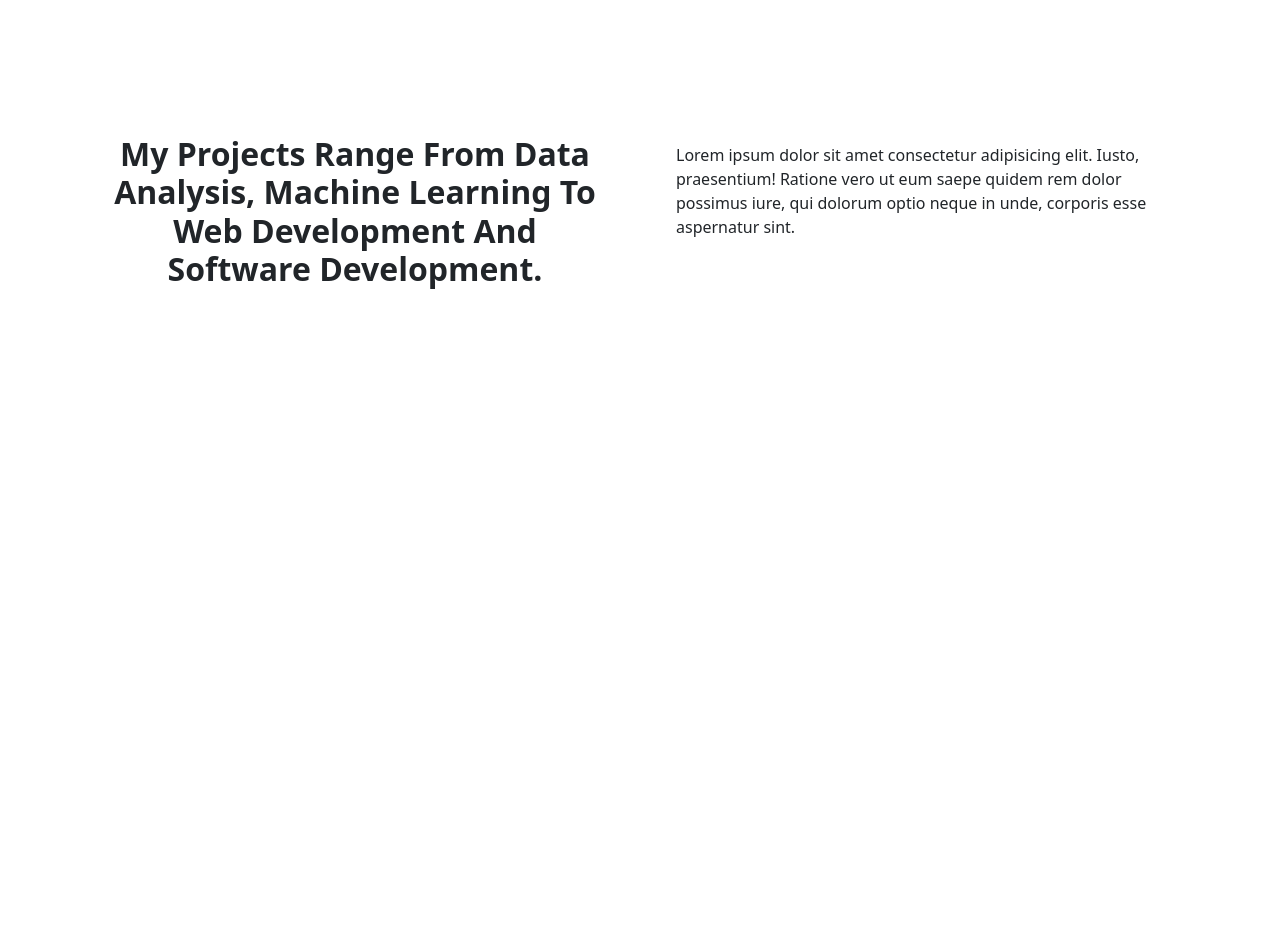
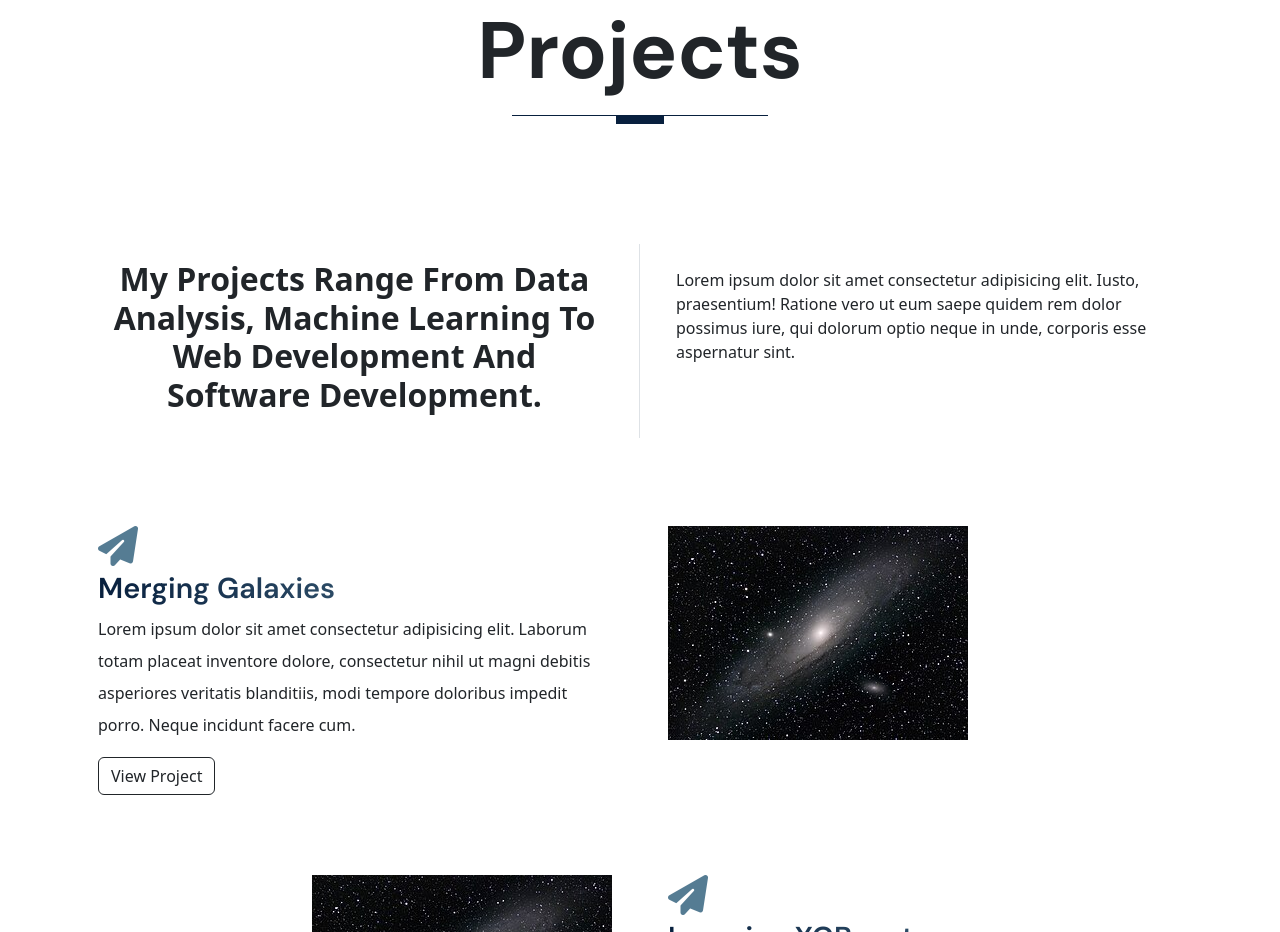
Before and after one commit to AbdilahiMJama/Personal-Website, a website: page index.html in a window 1280 px wide. Shown: the part 2742-3674 px from the top of the page. Before the commit the page ends 3078 px from the top, so only its background shows below. Drawn offline with nearby package versions, Linux system fonts and the light colour scheme.

Commit message:
Finished teh projects section outline

```diff
--- a/index.html
+++ b/index.html
@@ -153,7 +153,7 @@
     <section id ="projects" class="projects">
         <div class="container">
             <div class="row text-center">
-                <h1 class="display-2 fw-bold">Projects</h1>
+                <h1 class="display-3 fw-bold">Projects</h1>
                 <div class="heading-line mb-5"></div>
             </div>
         </div>
@@ -176,6 +176,42 @@
                     </div>
                 </div>
             </div>
+        <!--Start of the project content-->
+        <div class="container">
+            <!--Project 1-->
+            <div class="row">
+                <div class="col-lg-6 col-md-6 col-sm-12 col-xs-12 project mt-4">
+                    <div class="projects__content">
+                        <div class="icon d-b fas fa-paper-plane"></div>
+                        <h3 class="display-3--title mt-1">Merging Galaxies</h3>
+                        <p class="lh-lg">Lorem ipsum dolor sit amet consectetur adipisicing elit. Laborum totam placeat inventore dolore, consectetur nihil ut magni debitis asperiores veritatis blanditiis, modi tempore doloribus impedit porro. Neque incidunt facere cum.</p>
+                        <a href="#" class="btn btn-outline-dark">View Project</a>
+                    </div>
+
+                </div>
+                <div class="col-lg-6 col-md-6 col-sm-12 col-xs-12 project mt-4">
+                    <div class="projects__content">
+                        <img src="images/art/Andromeda galaxy.jpg" alt="image-illustration" class="img-fluid">
+                    </div>
+                </div>
+            </div>
+            <!--Project 2-->
+            <div class="row">
+                <div class="col-lg-6 col-md-6 col-sm-12 col-xs-12 project mt-4 text-end">
+                    <div class="projects__content">
+                        <img src="images/art/Andromeda galaxy.jpg" alt="image_illustration" class="img-fluid">
+                    </div>
+                </div>
+                <div class="col-lg-6 col-md-6 col-sm-12 col-xs-12 project mt-4">
+                    <div class="projects__content">
+                        <div class="icon d-b fas fa-paper-plane"></div>
+                        <h3 class="display-3--title mt-1">Learning XGBoost</h3>
+                        <p class="lh-lg">Lorem ipsum dolor sit amet consectetur adipisicing elit. Laborum totam placeat inventore dolore, consectetur nihil ut magni debitis asperiores veritatis blanditiis, modi tempore doloribus impedit porro. Neque incidunt facere cum.</p>
+                        <a href="#" class="btn btn-outline-dark">View Project</a>
+                    </div>
+                </div>
+            </div>
+        </div>
     </section>
 
 
--- a/scss/components/_typography.scss
+++ b/scss/components/_typography.scss
@@ -42,6 +42,16 @@
 .display-3 {
     font-family: 'DM Sans', sans-serif;
     margin-bottom: 1rem;
+    &--title {
+        font-size: 1.8rem;
+        text-transform: capitalize;
+        font-weight: 600;
+        font-family:'DM Sans', sans-serif ;
+        -webkit-background-clip: text;
+        background-image: linear-gradient(to right, $primary, $secondary);
+        -webkit-text-fill-color: transparent;
+
+    }
 }
 
 // Border right
--- a/scss/sections/_projects.scss
+++ b/scss/sections/_projects.scss
@@ -2,8 +2,19 @@
 @use '../components/mixins' as *;
 .projects {
     margin-top: 100px;
+    position: relative;
+    padding: 1rem 0;
     h1 {
         font-family: 'DM Sans', sans-serif;
         font-size: 5rem;
     }
+    &__content {
+        padding: 1rem;
+        margin-top: 1.5rem;
+
+        .icon {
+            font-size: 2.5rem;
+            color: $secondary;
+        }
+    }
 }
```
Also changed, not shown: assets/css/style.css, 1 other file.
